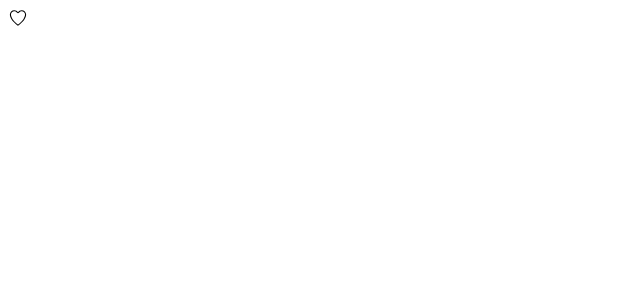
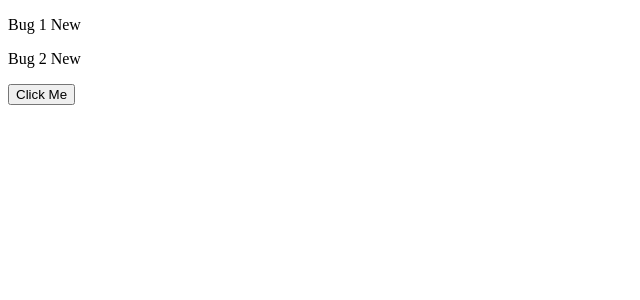
Before and after one commit to Tmicrd/React18, a React (Vite) app: page / in a window 1280 px wide. Shown: the top 300 px of the page, without its empty margins (0-640 px from the left). Built offline with nearby package versions, Linux system fonts and the light colour scheme.

Commit message:
updating state using Immer

```diff
--- a/package.json
+++ b/package.json
@@ -12,6 +12,7 @@
   "dependencies": {
     "@types/styled-components": "^5.1.34",
     "bootstrap": "^5.3.3",
+    "immer": "^10.1.1",
     "react": "^18.3.1",
     "react-dom": "^18.3.1",
     "react-icons": "^5.2.1",
--- a/src/App.tsx
+++ b/src/App.tsx
@@ -1,9 +1,41 @@
-import Like from "./components/Like";
+import { produce } from "immer";
+import { useState } from "react";
 
 function App() {
+  const [bugs, setBugs] = useState([
+    {
+      id: 1,
+      title: "Bug 1",
+      fixed: false,
+    },
+    {
+      id: 2,
+      title: "Bug 2",
+      fixed: false,
+    },
+  ]);
+
+  const handleClick = () => {
+    setBugs(
+      // option 1
+      // bugs.map((bug) => (bug.id === 1 ? { ...bug, fixed: true } : bug))
+
+      // option 2
+      produce((draft) => {
+        const bug = draft.find((bug) => bug.id === 1);
+        if (bug) bug.fixed = true;
+      })
+    );
+  };
+
   return (
     <>
-      <Like onClick={() => console.log("clicked")} />
+      {bugs.map((bug) => (
+        <p key={bug.id}>
+          {bug.title} {bug.fixed ? "Fixed" : "New"}
+        </p>
+      ))}
+      <button onClick={handleClick}>Click Me</button>
     </>
   );
 }
```
Also changed, not shown: 1 other file (tests, documents, lock files or other folders).
